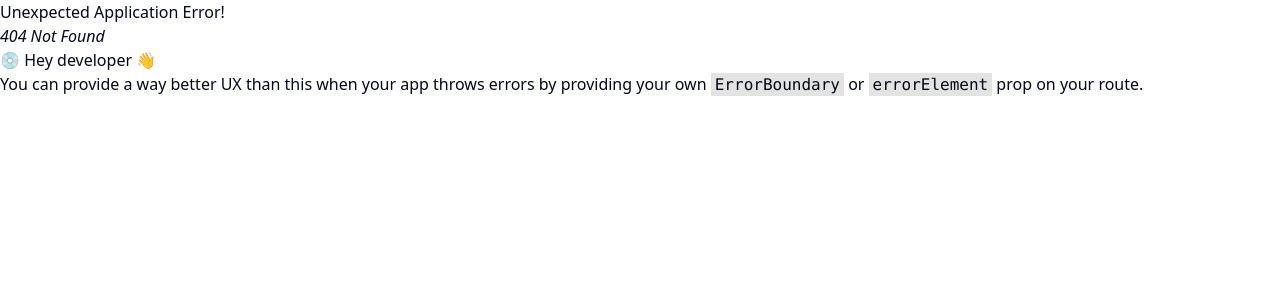
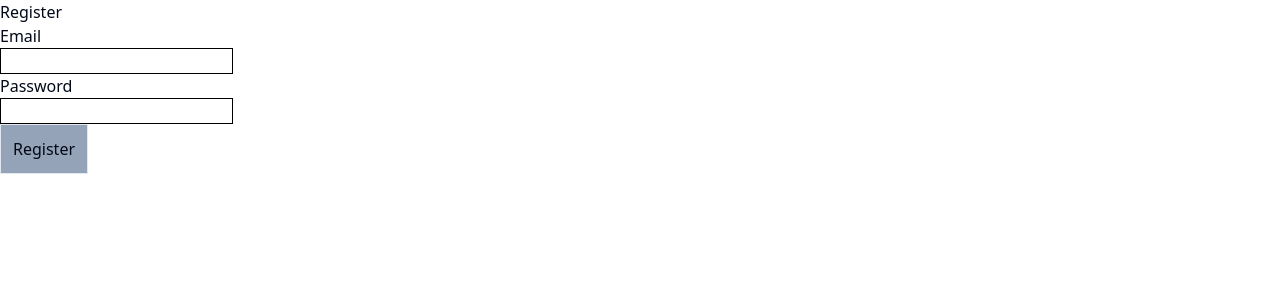
Before and after one commit to jnvillamor/iskolarlink, a React (Vite) app: page /login in a window 1280 px wide. Before the commit this address had no page. Shown: the top 300 px of the page. Built offline with nearby package versions, Linux system fonts and the light colour scheme.

Commit message:
Create AuthContext and Provider

```diff
--- a/src/App.tsx
+++ b/src/App.tsx
@@ -1,7 +1,10 @@
 import { Outlet } from 'react-router-dom';
+import AuthProvider from './contexts/AuthProvider';
 
 function App() {
-  <Outlet />;
+  <AuthProvider>
+    <Outlet />;
+  </AuthProvider>;
 }
 
 export default App;
--- /dev/null
+++ b/src/contexts/AuthProvider.tsx
@@ -0,0 +1,29 @@
+import { IAuth } from '@/models/authcontext';
+import { User, onAuthStateChanged } from 'firebase/auth';
+import { auth } from '@/firebase/config.js';
+import React from 'react';
+
+export const AuthContext = React.createContext<IAuth | undefined>(undefined);
+
+const AuthProvider = ({ children }: { children: React.ReactNode }) => {
+  const [user, setUser] = React.useState<User | null>(null);
+  const [loading, setLoading] = React.useState<boolean>(true);
+
+  React.useEffect(() => {
+    const unsubcribe = onAuthStateChanged(auth, (user) => {
+      setUser(user);
+      setLoading(false);
+    });
+
+    return unsubcribe;
+  });
+
+  const contextValue = {
+    user,
+    loading
+  };
+
+  return <AuthContext.Provider value={contextValue}>{children}</AuthContext.Provider>;
+};
+
+export default AuthProvider;
--- /dev/null
+++ b/src/hooks/useAuth.tsx
@@ -0,0 +1,14 @@
+import { AuthContext } from '@/contexts/AuthProvider';
+import React from 'react';
+
+const useAuth = () => {
+  const context = React.useContext(AuthContext);
+
+  if (context === undefined) {
+    throw new Error('useAuth must be used within a AuthProvider');
+  }
+
+  return context;
+};
+
+export default useAuth;
--- /dev/null
+++ b/src/models/authcontext.ts
@@ -0,0 +1,6 @@
+import { User } from "firebase/auth";
+
+export interface IAuth {
+  user: User | null;
+  loading: boolean;
+}
--- /dev/null
+++ b/src/pages/LoginPage/LoginPage.tsx
@@ -0,0 +1,22 @@
+import { useState } from 'react';
+
+const LoginPage = () => {
+  return (
+    <>
+      <div>
+        <h1>Register</h1>
+        <div>
+          <label htmlFor='email'>Email</label> <br />
+          <input type='text' name='email' id='email' className='border border-black'/>
+        </div>
+        <div>
+          <label htmlFor='password'>Password</label> <br />
+          <input type='password' name='password' id='password' className='border border-black' />
+        </div>
+        <button className='border p-3 bg-slate-400'>Register</button>
+      </div>
+    </>
+  );
+};
+
+export default LoginPage;
--- a/src/routes/routes.ts
+++ b/src/routes/routes.ts
@@ -1,9 +1,14 @@
 import Homepage from "@/pages/Homepage/Homepage";
+import LoginPage from "@/pages/LoginPage/LoginPage";
 import { createBrowserRouter } from "react-router-dom";
 
 export const routes = createBrowserRouter([
   {
     path: '',
     element: Homepage(),
+  },
+  {
+    path: '/login',
+    element: LoginPage(),
   }
 ])
```
Also changed, not shown: src/main.tsx (+1 -6 lines).
